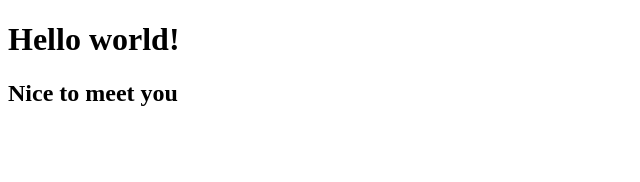
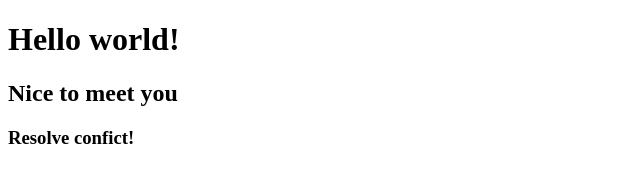
Before and after one commit to chrugez/Git_Flow, a plain HTML site: page index.html in a window 1280 px wide. Shown: the whole page, without its empty margins (0-640 px from the left). Drawn offline with Linux system fonts and the light colour scheme.

Commit message:
feature2

```diff
--- a/index.html
+++ b/index.html
@@ -10,6 +10,7 @@
 <body>
   <h1>Hello world!</h1>
   <h2>Nice to meet you</h2>
+  <h3>Resolve confict!</h3>
 </body>
 
 </html>
```
